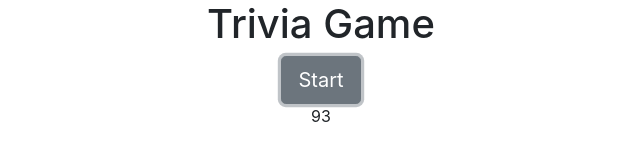
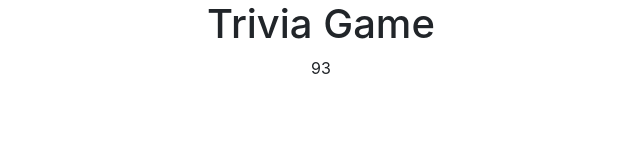
Before and after one commit to Jrofalk/TriviaGame, a plain HTML site: page index.html in a window 1280 px wide. Both pictures are taken after a click on the button "Start". Shown: the whole page, without its empty margins (319-959 px from the left). Drawn offline with nearby package versions, Linux system fonts and the light colour scheme.

Commit message:
Added functionality to start button, starts timer, displays main game page, and then hides itself

```diff
--- a/assets/css/style.css
+++ b/assets/css/style.css
@@ -0,0 +1,3 @@
+#questions{
+    display: none;
+}
--- a/assets/javascript/app.js
+++ b/assets/javascript/app.js
@@ -1,3 +1,4 @@
+
 
 var time = 100;
 var intervalId;
@@ -10,7 +11,7 @@ function run() {
 function decrement() {
     time--;
     $('#show-number').text(time);
-    if (number === 0) {
+    if (time === 0) {
         stop();
     }
 }
@@ -22,3 +23,8 @@ function stop() {
 
 
   run();
+
+  $('#start').on('click', function(){
+    $('#questions').show();
+    $('#start').hide();
+  });
--- a/index.html
+++ b/index.html
@@ -21,17 +21,19 @@
       </div>
   </div>
 
+
+
   <div class='row'>
     <div class='col-md-12'>
         <div class='text-center'>
-          <button type="button" class="btn btn-secondary btn-lg">Start</button>
+          <button type="button" class="btn btn-secondary btn-lg" id='start'>Start</button>
         </div>
     </div>
   </div>
 
 
 
-
+  <div id='questions'>
 
   <div class='row'>
       <div class='col-md-12'>
@@ -42,7 +44,7 @@
   </div>
 
 
-
+  </div>
 
 
 
```
